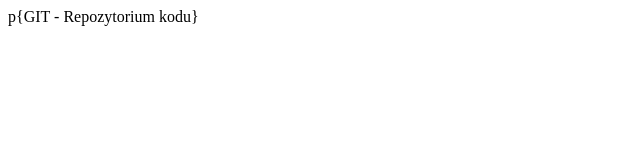
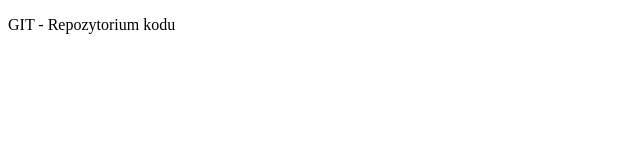
Before and after one commit to LukaszCiepichal/gitzadanie2, a plain HTML site: page index.html in a window 1280 px wide. Shown: the whole page, without its empty margins (0-640 px from the left). Drawn offline with Linux system fonts and the light colour scheme.

Commit message:
stworzenie paragrafu

```diff
--- a/index.html
+++ b/index.html
@@ -7,6 +7,6 @@
     <title>Document</title>
 </head>
 <body>
-p{GIT - Repozytorium kodu}
+<p>GIT - Repozytorium kodu</p>
 </body>
 </html>
```
